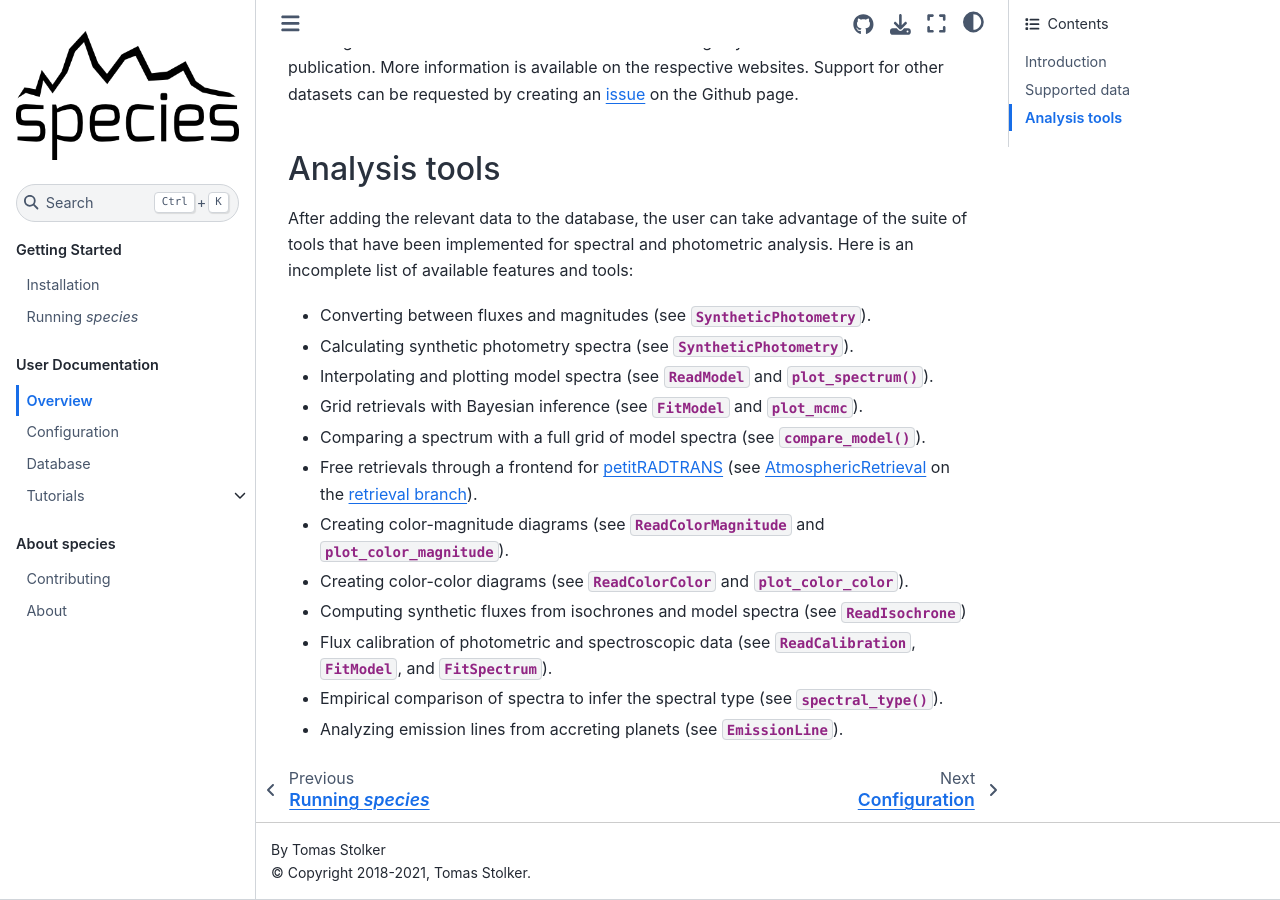
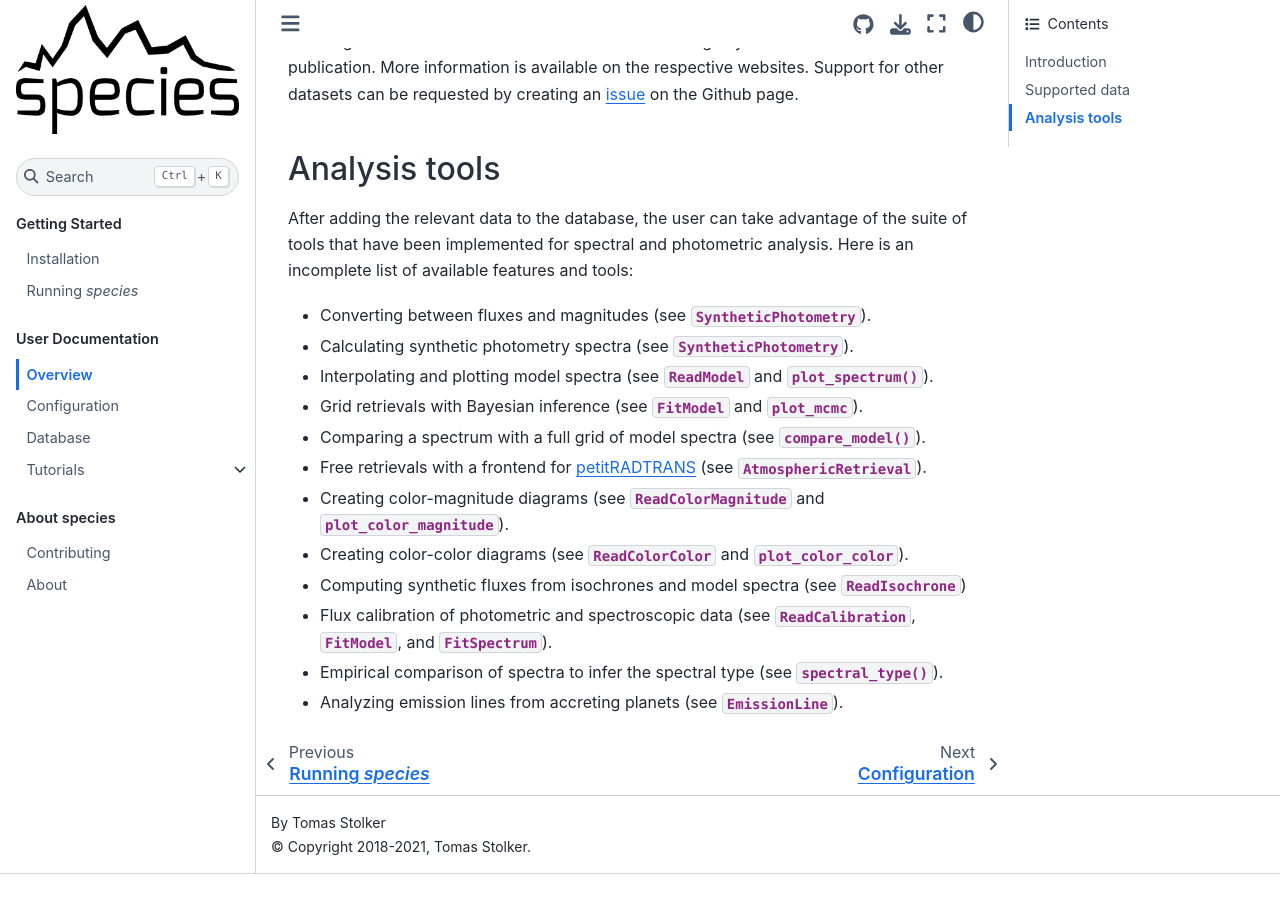
Before and after one commit to tomasstolker/species, a Sphinx documentation site: the page built from docs/overview.rst, in a window 1280 px wide and 900 px high, scrolled down 1656 px. Built offline with Sphinx 7.4.7 and the Sphinx Book theme 1.1.4, drawn with Linux system fonts in a browser that asks for light colours; pages that are not in the unit, such as notebooks, are missing from menus; after the commit the page ends 2530 px from its top, so only the background shows below that.

Commit message:
Updated documentation

```diff
--- a/docs/overview.rst
+++ b/docs/overview.rst
@@ -69,7 +69,7 @@ After adding the relevant data to the database, the user can take advantage of t
 - Interpolating and plotting model spectra (see :class:`~species.read.read_model.ReadModel` and :func:`~species.plot.plot_spectrum.plot_spectrum`).
 - Grid retrievals with Bayesian inference (see :class:`~species.analysis.fit_model.FitModel` and :class:`~species.plot.plot_mcmc`).
 - Comparing a spectrum with a full grid of model spectra (see :meth:`~species.analysis.compare_spectra.CompareSpectra.compare_model`).
-- Free retrievals through a frontend for `petitRADTRANS <https://petitradtrans.readthedocs.io>`_  (see `AtmosphericRetrieval <https://github.com/tomasstolker/species/blob/retrieval/species/analysis/retrieval.py>`_ on the `retrieval branch <https://github.com/tomasstolker/species/tree/retrieval>`_).
+- Free retrievals with a frontend for `petitRADTRANS <https://petitradtrans.readthedocs.io>`_  (see :class:`~species.analysis.retrieval.AtmosphericRetrieval`).
 - Creating color-magnitude diagrams (see :class:`~species.read.read_color.ReadColorMagnitude` and :class:`~species.plot.plot_color.plot_color_magnitude`).
 - Creating color-color diagrams (see :class:`~species.read.read_color.ReadColorColor` and :class:`~species.plot.plot_color.plot_color_color`).
 - Computing synthetic fluxes from isochrones and model spectra (see :class:`~species.read.read_isochrone.ReadIsochrone`)
```
